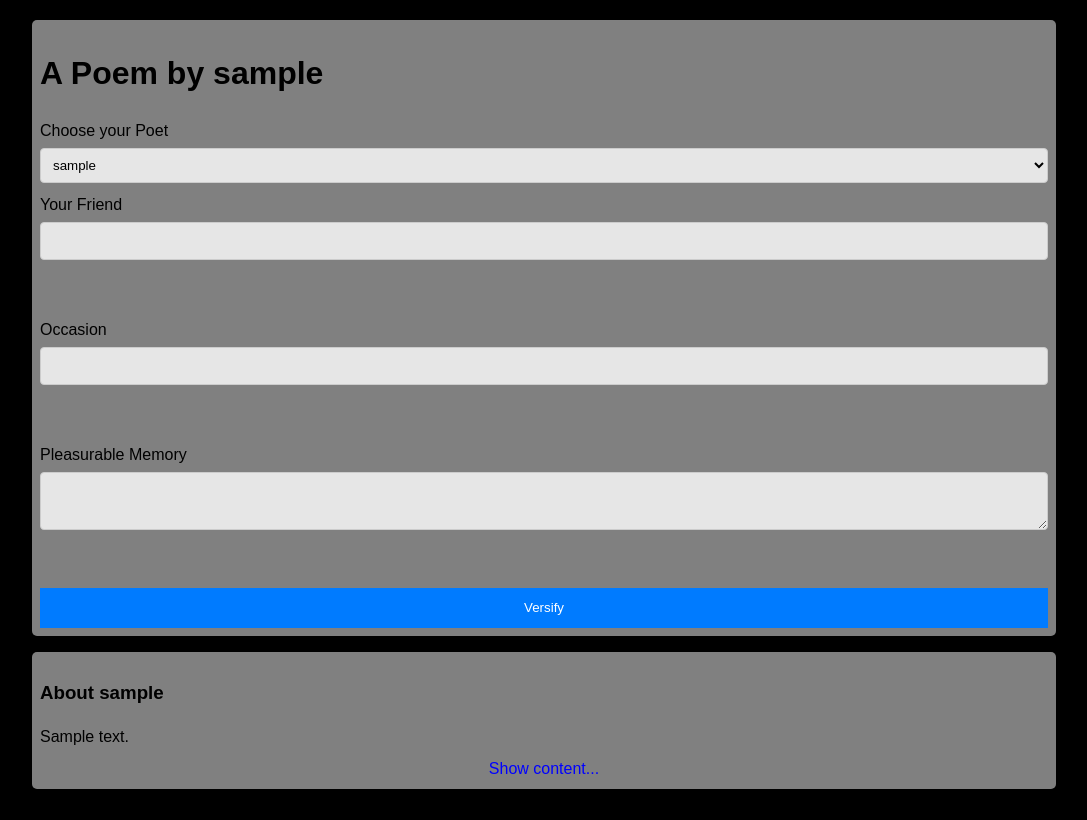
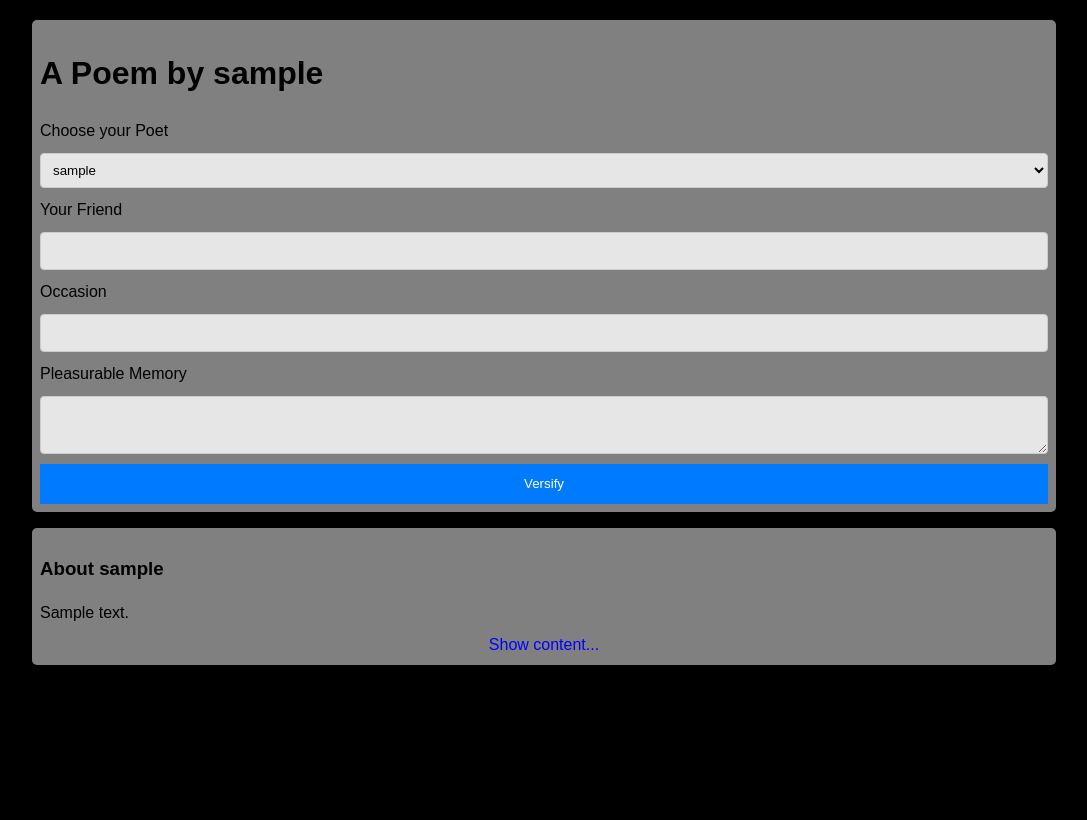
Before and after one commit to sanderhahn/openai-poet, a FastAPI app: template templates/poem_form.html in a window 1280 px wide. Shown: the whole page, without its empty margins (96-1183 px from the left). Run offline with FastAPI, Linux system fonts and the light colour scheme; the template is opened without the code that fills it: most values are stand-ins (such as "Sample title", 1, 10 or a date in 2020).

Commit message:
use gap for layout

```diff
--- a/static/styles.css
+++ b/static/styles.css
@@ -152,22 +152,20 @@ body {
 form {
   display: flex;
   flex-direction: column;
+  gap: 10px;
 }
 
 form label {
-  margin-bottom: 5px;
 }
 
 form input,
 form textarea,
 form select {
-  margin-bottom: 10px;
 }
 
 form input,
 form textarea,
 form select {
-  margin-bottom: 10px;
   background-color: rgba(255, 255, 255, 0.8); /* Add transparency to the background color */
   border: 1px solid #ccc; /* Add a border to the form elements */
   border-radius: 4px; /* Add rounded corners to the form elements */
--- a/templates/poem_form.html
+++ b/templates/poem_form.html
@@ -26,13 +26,13 @@
         </select>
 
         <label for="friend">Your Friend</label>
-        <input type="text" id="friend" name="friend" required><br><br>
+        <input type="text" id="friend" name="friend" required>
 
         <label for="occasion">Occasion</label>
-        <input type="text" id="occasion" name="occasion" required><br><br>
+        <input type="text" id="occasion" name="occasion" required>
 
         <label for="memory">Pleasurable Memory</label>
-        <textarea id="memory" name="memory" required></textarea><br><br>
+        <textarea id="memory" name="memory" required></textarea>
 
         <button id="submitButton" type="submit">Versify</button>
         <div id="loadingIndicator"></div>
```
